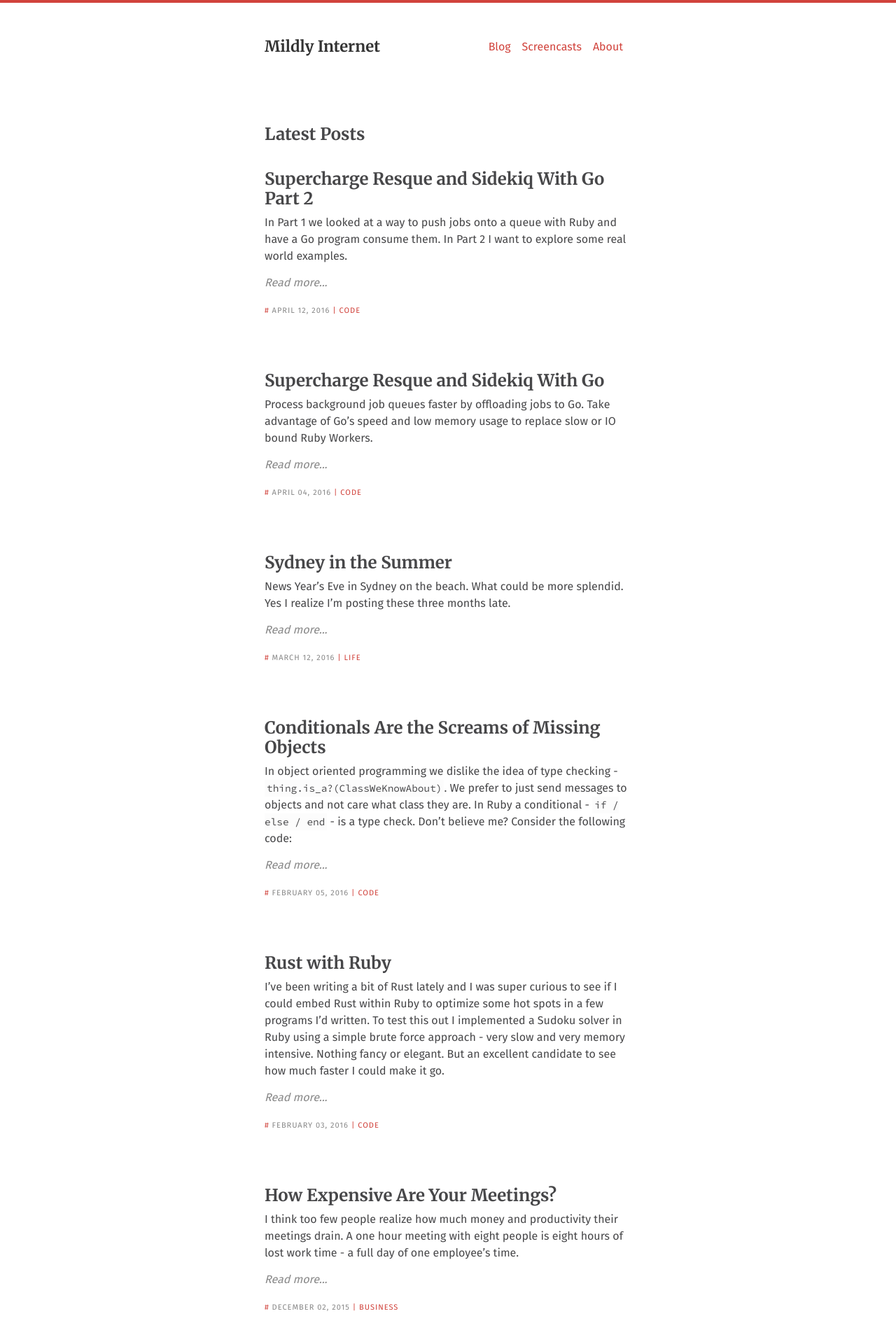
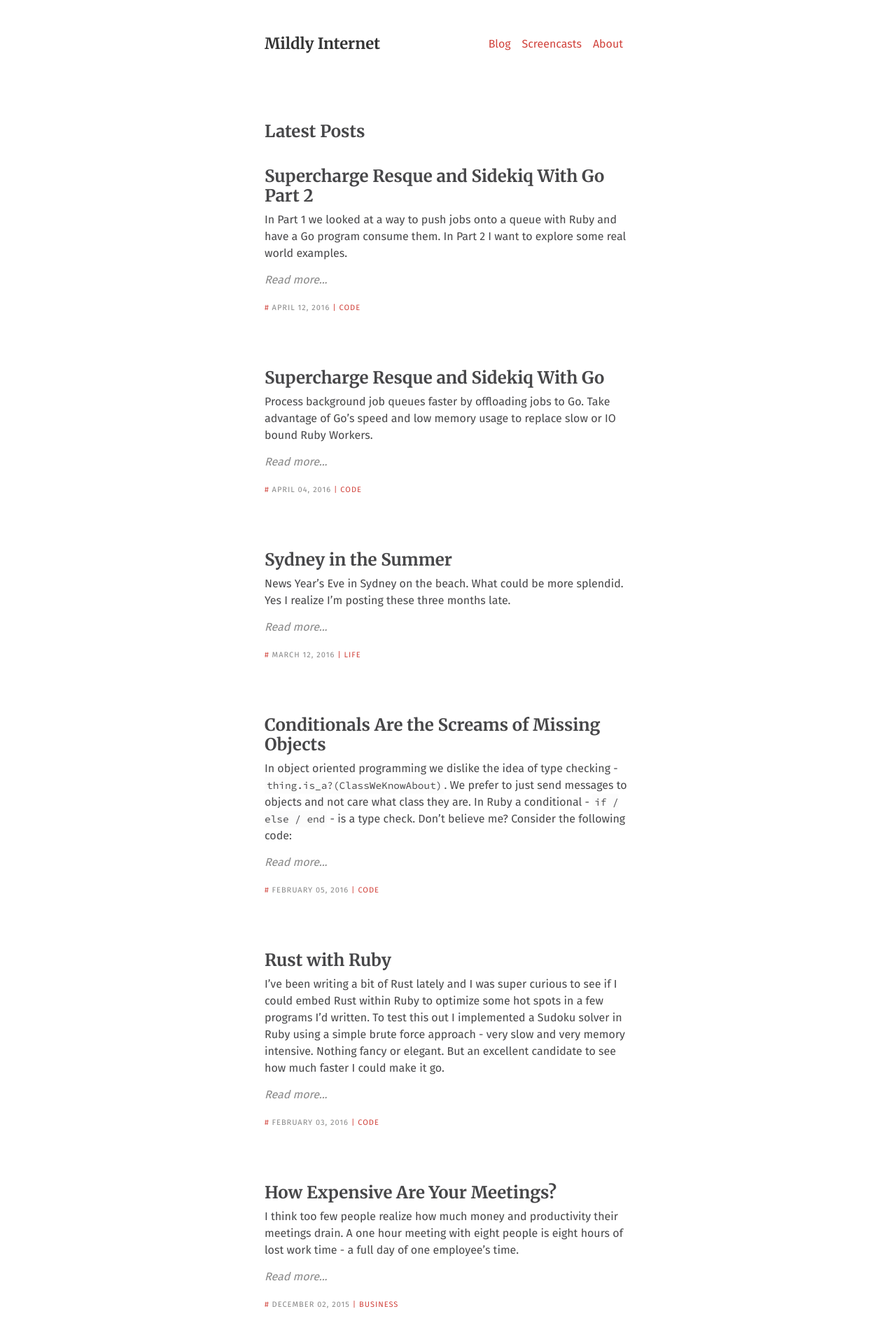
Before and after one commit to mildlyinternet/mildlyinternet.github.io, a Jekyll site: the page built from index.html, in a window 1280 px wide. Shown: the top 1920 px of the page at 70% size. Built offline with Jekyll 4.4.1, drawn with Linux system fonts in a browser that asks for light colours.

```diff
--- a/_sass/_header.scss
+++ b/_sass/_header.scss
@@ -1,5 +1,4 @@
 .main-header {
-  border-top: 4px solid $red;
   font-family: $headings-font-family;
   margin-bottom: 48px;
   padding: 48px 0;
```
